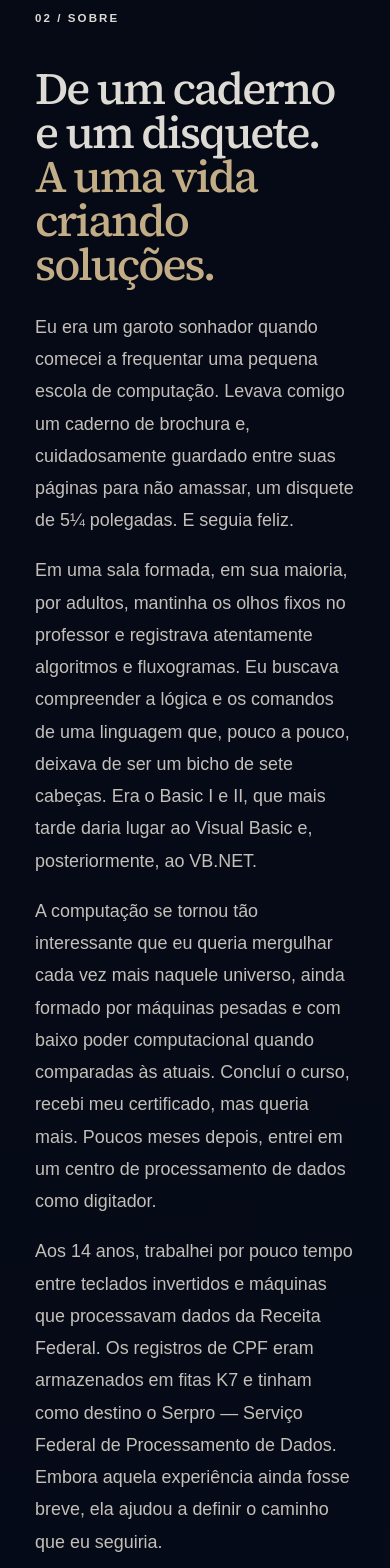
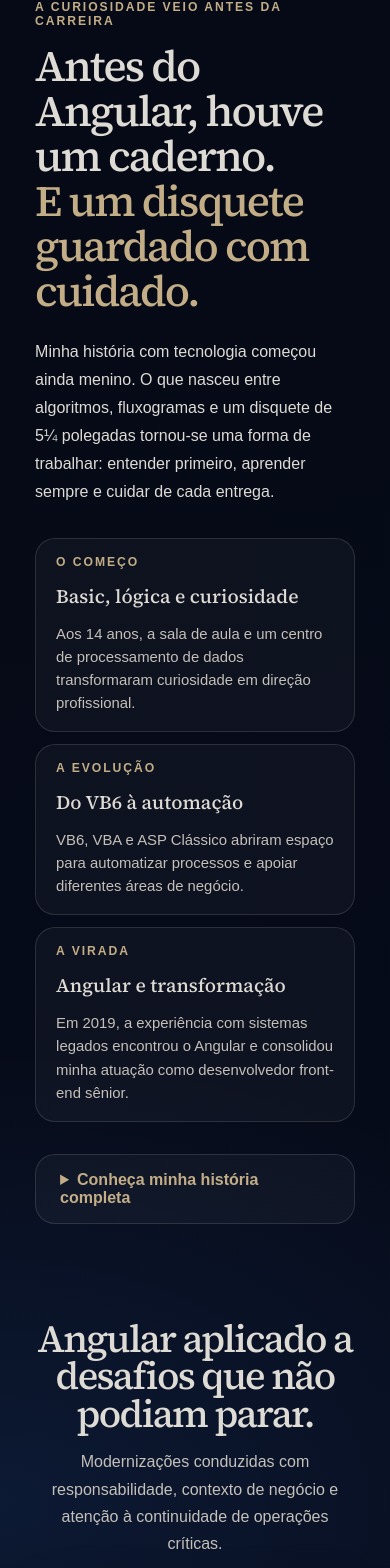
Before and after one commit to a13xandr3/alexandre-esteves-portfolio, an Angular app: page / in a window 390 px wide. Shown: the part 1673-3241 px from the top of the page. Built offline with nearby package versions, Linux system fonts and the light colour scheme; a web font is replaced by a local one.

Commit message:
feat: refine portfolio content sections

```diff
--- a/src/app/portfolio/components/about-section/about-section.component.html
+++ b/src/app/portfolio/components/about-section/about-section.component.html
@@ -1,63 +1,85 @@
-<p class="section-number">02 / SOBRE</p>
-<div>
+<div class="story">
+  <div class="story-heading">
+    <p class="story-kicker">A curiosidade veio antes da carreira</p>
     <h2 id="sobre-title">
-    De um caderno e um disquete.<br /><span>A uma vida criando soluções.</span>
+      Antes do Angular, houve um caderno.<br /><span>E um disquete guardado com cuidado.</span>
     </h2>
+    <p class="story-intro">
+      Minha história com tecnologia começou ainda menino. O que nasceu entre algoritmos, fluxogramas
+      e um disquete de 5¼ polegadas tornou-se uma forma de trabalhar: entender primeiro, aprender
+      sempre e cuidar de cada entrega.
+    </p>
+  </div>
+
+  <div class="story-timeline" aria-label="Marcos da trajetória profissional">
+    <article class="story-milestone">
+      <span class="story-year">O começo</span>
+      <h3>Basic, lógica e curiosidade</h3>
       <p>
-    Eu era um garoto sonhador quando comecei a frequentar uma pequena escola de computação. Levava
-    comigo um caderno de brochura e, cuidadosamente guardado entre suas páginas para não amassar, um
-    disquete de 5¼ polegadas. E seguia feliz.
+        Aos 14 anos, a sala de aula e um centro de processamento de dados transformaram curiosidade
+        em direção profissional.
+      </p>
+    </article>
+    <article class="story-milestone">
+      <span class="story-year">A evolução</span>
+      <h3>Do VB6 à automação</h3>
+      <p>
+        VB6, VBA e ASP Clássico abriram espaço para automatizar processos e apoiar diferentes áreas
+        de negócio.
+      </p>
+    </article>
+    <article class="story-milestone">
+      <span class="story-year">A virada</span>
+      <h3>Angular e transformação</h3>
+      <p>
+        Em 2019, a experiência com sistemas legados encontrou o Angular e consolidou minha atuação
+        como desenvolvedor front-end sênior.
+      </p>
+    </article>
+  </div>
+
+  <details class="story-full">
+    <summary>Conheça minha história completa</summary>
+    <div class="story-full-copy">
+      <p>
+        Eu era um garoto sonhador quando comecei a frequentar uma pequena escola de computação.
+        Levava comigo um caderno de brochura e, cuidadosamente guardado entre suas páginas para não
+        amassar, um disquete de 5¼ polegadas. E seguia feliz.
       </p>
       <p>
         Em uma sala formada, em sua maioria, por adultos, mantinha os olhos fixos no professor e
-    registrava atentamente algoritmos e fluxogramas. Eu buscava compreender a lógica e os comandos
-    de uma linguagem que, pouco a pouco, deixava de ser um bicho de sete cabeças. Era o Basic I e
-    II, que mais tarde daria lugar ao Visual Basic e, posteriormente, ao VB.NET.
+        registrava atentamente algoritmos e fluxogramas. Eu buscava compreender a lógica e os
+        comandos de uma linguagem que, pouco a pouco, deixava de ser um bicho de sete cabeças. Era o
+        Basic I e II, que mais tarde daria lugar ao Visual Basic e, posteriormente, ao VB.NET.
       </p>
       <p>
-    A computação se tornou tão interessante que eu queria mergulhar cada vez mais naquele universo,
-    ainda formado por máquinas pesadas e com baixo poder computacional quando comparadas às atuais.
-    Concluí o curso, recebi meu certificado, mas queria mais. Poucos meses depois, entrei em um
-    centro de processamento de dados como digitador.
+        A computação se tornou tão interessante que eu queria mergulhar cada vez mais naquele
+        universo. Concluí o curso e, poucos meses depois, entrei em um centro de processamento de
+        dados como digitador. Aos 14 anos, trabalhei entre teclados invertidos e máquinas que
+        processavam dados da Receita Federal destinados ao Serpro.
       </p>
       <p>
-    Aos 14 anos, trabalhei por pouco tempo entre teclados invertidos e máquinas que processavam
-    dados da Receita Federal. Os registros de CPF eram armazenados em fitas K7 e tinham como destino
-    o Serpro — Serviço Federal de Processamento de Dados. Embora aquela experiência ainda fosse
-    breve, ela ajudou a definir o caminho que eu seguiria.
-  </p>
-  <p>
-    Alguns anos depois, aventurei-me como técnico e professor de informática. Naquela época,
-    ensinava Windows e o pacote Office a turmas entusiasmadas para aprender. Em 1991, iniciei de
-    fato em um CPD, apoiando os processos internos de uma corretora de seguros.
+        Alguns anos depois, aventurei-me como técnico e professor de informática. Em 1991, iniciei
+        de fato em um CPD, apoiando os processos internos de uma corretora de seguros.
       </p>
       <p>
         Minha aproximação definitiva com análise de sistemas e desenvolvimento aconteceu na Brahma,
-    criando planilhas para apoiar diferentes áreas da empresa. Isso me levou ao VB6, cuja
-    familiaridade com o Basic I e II tornou o aprendizado natural. Logo eu já programava em VB6 e
-    VBA para Excel, atendendo diversos departamentos da Brahma em São Paulo.
+        criando planilhas para apoiar diferentes áreas. Isso me levou ao VB6 e ao VBA para Excel.
+        Com o avanço das necessidades, aprendi ASP Clássico e passei a automatizar processos para
+        diversos departamentos.
       </p>
       <p>
-    Com o avanço das necessidades, aprendi ASP Clássico. O trabalho com essas tecnologias fez com
-    que outros departamentos passassem a procurar minha experiência em VBA para automatizar seus
-    processos. Depois de quatro anos na Brahma, essa bagagem abriu portas para diferentes projetos
-    envolvendo ASP Clássico e VBA para Excel.
+        A grande virada aconteceu em 2019, quando comecei a aprender Angular dentro do Banco
+        Santander. Participei da transformação de uma aplicação legada em VB6 para Angular 8. Minha
+        experiência anterior, somada a conhecimentos de mainframe e CICS, ajudou a equipe a obter
+        massas de dados mais específicas e antecipar a entrega do projeto em seis meses.
       </p>
       <p>
-    A grande virada aconteceu em 2019, quando comecei a aprender Angular dentro do Banco Santander.
-    A mudança me permitiu deixar o ASP Clássico em um momento em que a tecnologia já estava se
-    tornando estagnada e avançar definitivamente como desenvolvedor front-end.
-  </p>
-  <p>
-    Participei da transformação de uma aplicação legada em VB6 — tecnologia que eu conhecia muito
-    bem — para Angular 8. Minha experiência anterior, somada a conhecimentos de mainframe e CICS,
-    também permitiu apoiar a equipe no levantamento de massas de dados para testes mais específicos.
-    Com isso, reduzimos o tempo de desenvolvimento e antecipamos a entrega do projeto em seis meses.
-  </p>
-  <p>
-    Após três anos dedicados ao Angular, passei por novos projetos e empresas do setor financeiro,
-    sempre contribuindo para a migração de plataformas legadas. Hoje atuo como Desenvolvedor Angular
-    Sênior, também com experiência em Java 17 e 21, avançando no back-end com a meta de me
-    consolidar como desenvolvedor full-stack sênior.
+        Após três anos dedicados ao Angular, passei por novos projetos e empresas do setor
+        financeiro, sempre contribuindo para a migração de plataformas legadas. Hoje atuo como
+        Desenvolvedor Angular Sênior, também com experiência em Java 17 e 21, avançando no back-end
+        para me consolidar como desenvolvedor full-stack sênior.
       </p>
     </div>
+  </details>
+</div>
--- a/src/app/portfolio/components/about-section/about-section.component.scss
+++ b/src/app/portfolio/components/about-section/about-section.component.scss
@@ -1,38 +1,95 @@
 :host {
-  display: grid;
-  grid-template-columns: 1fr 3fr;
-  gap: 2rem;
+  display: block;
+  margin-block: clamp(4rem, 8vw, 7rem);
   padding: clamp(0rem, 10vw, 1rem) clamp(1.25rem, 9vw, 10rem);
 }
-
-.section-number {
+.story-kicker,
+.story-year {
   text-transform: uppercase;
-  letter-spacing: 0.18em;
-  font-size: 0.72rem;
+  letter-spacing: 0.16em;
+  font-size: 0.76rem;
   font-weight: 800;
 }
-:host > div {
-  max-width: 65rem;
+.story {
+  display: grid;
+  grid-template-columns: minmax(10rem, 2.9fr) minmax(33rem, 0.7fr);
+  gap: clamp(2rem, 5vw, 5rem);
+  align-items: start;
+  max-width: 100%;
+}
+.story-kicker {
+  margin: 0 0 1rem;
 }
 h2 {
-  margin: 0 0 1.5rem;
+  margin: 0 0 clamp(1.5rem, 3vw, 2.5rem);
   font-family: var(--display);
-  font-size: clamp(2.8rem, 5.5vw, 6rem);
+  font-size: clamp(2.7rem, 4.6vw, 5rem);
   font-weight: 520;
-  line-height: 0.98;
+  line-height: 1;
   letter-spacing: -0.045em;
 }
-:host > div > p {
-  max-width: 49rem;
-  margin-left: auto;
-  font-size: 1.12rem;
+.story-intro {
+  max-width: 55ch;
+  margin: 0;
+  font-size: clamp(1rem, 1.2vw, 1.12rem);
+  line-height: 1.75;
+}
+.story-timeline {
+  display: grid;
+  grid-template-columns: 1fr;
+  gap: 0.75rem;
+}
+.story-milestone {
+  display: grid;
+  grid-template-columns: minmax(6.5rem, 0.5fr) minmax(10rem, 0.9fr) minmax(14rem, 1.5fr);
+  gap: 1rem;
+  align-items: center;
+  min-height: 0;
+  padding: clamp(1rem, 1.8vw, 1.4rem) clamp(1.25rem, 2vw, 1.75rem);
+  border: 1px solid;
+  border-radius: 1.25rem;
+}
+.story-milestone h3 {
+  margin: 0;
+  font: 520 clamp(1.2rem, 1.6vw, 1.5rem)/1.15 var(--display);
+}
+.story-milestone p {
+  margin: 0;
+  color: var(--ink-soft);
+  font-size: 0.93rem;
+  line-height: 1.55;
+}
+.story-full {
+  grid-column: 1 / -1;
+  border: 1px solid;
+  border-radius: 1.25rem;
+}
+.story-full summary {
+  padding: 1rem 1.5rem;
+  cursor: pointer;
+  font-weight: 750;
+  list-style-position: inside;
+}
+.story-full-copy {
+  max-width: 70ch;
+  padding: 0 1.5rem 1.5rem;
+}
+.story-full-copy p {
+  margin: 0 0 1.25rem;
+  color: var(--ink-soft);
+  font-size: 1.05rem;
   line-height: 1.8;
 }
 @media (max-width: 900px) {
-  :host {
+  .story {
     grid-template-columns: 1fr;
   }
-  :host > div > p {
-    margin-left: 0;
+}
+@media (max-width: 520px) {
+  h2 {
+    line-height: 1.04;
+  }
+  .story-milestone {
+    grid-template-columns: 1fr;
   }
 }
--- a/src/app/portfolio/components/contact-section/contact-section.component.html
+++ b/src/app/portfolio/components/contact-section/contact-section.component.html
@@ -1,4 +1,7 @@
-<h2 id="contact-title">Vamos construir algo<br /><em>que realmente importa?</em></h2>
+<h2 id="contact-title">Seu desafio pode ser<br /><em>a próxima transformação.</em></h2>
+<p class="contact-intro">
+  Conte-me sobre seu projeto, desafio ou oportunidade. Normalmente respondo em até um dia útil.
+</p>
 
 <form class="contact-form" (submit)="sendMessage($event)">
   <input type="hidden" name="_subject" value="contato" />
--- a/src/app/portfolio/components/experience-section/experience-section.component.html
+++ b/src/app/portfolio/components/experience-section/experience-section.component.html
@@ -1,7 +1,9 @@
 <div class="section-heading">
-  <p class="section-number">03 / TRAJETÓRIA</p>
-  <h2 id="experience-title">Experiência profissional</h2>
-  <p>Uma carreira construída entre modernização, arquitetura e produtos de missão crítica.</p>
+  <h2 id="experience-title">Angular aplicado a desafios que não podiam parar.</h2>
+  <p>
+    Modernizações conduzidas com responsabilidade, contexto de negócio e atenção à continuidade de
+    operações críticas.
+  </p>
 </div>
 <div class="experience-grid">
   @for (job of experiences(); track job.company) {
@@ -10,7 +12,6 @@
         <time>{{ job.period }}</time>
         <span aria-hidden="true">✦</span>
       </div>
-
       <div class="brand-pair" aria-label="Empresa e cliente atendido">
         <div class="brand">
           <span class="brand-mark">
@@ -30,20 +31,26 @@
           >
         </div>
       </div>
-
       <div class="card-copy">
         <p class="role">{{ job.role }}</p>
         <p class="context">{{ job.context }}</p>
       </div>
-
       <div class="spotlight">
         <div>
           <span>Tecnologia</span><strong>{{ job.technology }}</strong>
         </div>
         <div>
-          <span>Meta atingida</span><strong>{{ job.achievement }}</strong>
+          <span>Impacto</span><strong>{{ job.achievement }}</strong>
         </div>
       </div>
+      <details class="case-details">
+        <summary>Ver minha contribuição</summary>
+        <ul>
+          @for (highlight of job.highlights; track highlight) {
+            <li>{{ highlight }}</li>
+          }
+        </ul>
+      </details>
     </article>
   }
 </div>
--- a/src/app/portfolio/components/experience-section/experience-section.component.scss
+++ b/src/app/portfolio/components/experience-section/experience-section.component.scss
@@ -1,33 +1,33 @@
 :host {
   display: block;
+  margin-block: clamp(3.5rem, 7vw, 6rem);
   padding: clamp(0rem, 10vw, 1rem) clamp(1.25rem, 9vw, 10rem);
-}
-
-.section-number {
-  text-transform: uppercase;
-  letter-spacing: 0.18em;
-  font-size: 0.72rem;
-  font-weight: 800;
 }
 
 .section-heading {
   display: grid;
-  grid-template-columns: 1fr 2.1fr 1fr;
-  gap: 2rem;
-  align-items: end;
-  margin-bottom: clamp(2.75rem, 6vw, 5rem);
+  grid-template-columns: minmax(0, 1fr);
+  justify-items: center;
+  gap: clamp(0.75rem, 1.5vw, 1.25rem);
+  max-width: 70rem;
+  margin: 0 auto clamp(1.5rem, 3vw, 2.5rem);
+  text-align: center;
 }
 
 .section-heading h2 {
   margin: 0;
   font-family: var(--display);
-  font-size: clamp(2.8rem, 5vw, 5.5rem);
+  max-width: 34ch;
+  font-size: clamp(2.4rem, 4.6vw, 5rem);
   font-weight: 520;
   line-height: 0.98;
   letter-spacing: -0.045em;
 }
 
 .section-heading > p:last-child {
+  max-width: 52ch;
+  margin: 0;
+  font-size: clamp(1rem, 1.25vw, 1.2rem);
   line-height: 1.7;
 }
 
@@ -38,10 +38,10 @@
 }
 
 .experience-card {
-  min-height: 25rem;
+  min-height: 21rem;
   display: flex;
   flex-direction: column;
-  padding: clamp(1.35rem, 2.5vw, 2rem);
+  padding: clamp(1.2rem, 2vw, 1.65rem);
   border: 1px solid;
   border-radius: 1.5rem;
   overflow: hidden;
@@ -52,6 +52,10 @@
 
 .experience-card:hover {
   transform: translateY(-0.35rem);
+}
+.experience-card:last-child:nth-child(odd) {
+  grid-column: 1 / -1;
+  min-height: 18rem;
 }
 
 .card-topline,
@@ -71,7 +75,7 @@
 
 .brand-pair {
   gap: clamp(0.6rem, 1.5vw, 1rem);
-  margin: clamp(2rem, 4vw, 3rem) 0;
+  margin: clamp(1.25rem, 2.5vw, 2rem) 0;
 }
 
 .brand {
@@ -93,12 +97,12 @@
 .brand small,
 .spotlight span {
   margin-bottom: 0.25rem;
-  font-size: 0.66rem;
+  font-size: 0.72rem;
   letter-spacing: 0.09em;
   text-transform: uppercase;
 }
 .brand strong {
-  font-size: clamp(0.75rem, 1.1vw, 0.92rem);
+  font-size: clamp(0.82rem, 1.1vw, 0.96rem);
   line-height: 1.25;
 }
 
@@ -119,6 +123,19 @@
   height: auto;
   max-width: 100%;
   max-height: 100%;
+  object-fit: contain;
+}
+.brand-mark img[src*='keeggo'] {
+  max-width: 92%;
+}
+.brand-mark img[src*='bs2'] {
+  max-width: 82%;
+  max-height: 82%;
+}
+.brand-mark img[src*='ecartorio'],
+.brand-mark img[src*='gft-technologies'] {
+  max-width: 88%;
+  max-height: 88%;
 }
 .brand-connector {
   font-size: 1.2rem;
@@ -133,13 +150,13 @@
   font: 520 clamp(1.25rem, 2vw, 1.65rem)/1.15 var(--display);
 }
 .context {
-  margin: 0.6rem 0 1.5rem;
-  font-size: 0.8rem;
+  margin: 0.45rem 0 1rem;
+  font-size: 0.86rem;
 }
 
 .spotlight {
   align-items: stretch;
-  padding-top: 1.25rem;
+  padding-top: 0.9rem;
   border-top: 1px solid;
 }
 
@@ -153,8 +170,30 @@
   border-left: 1px solid;
 }
 .spotlight strong {
+  font-size: 0.92rem;
+  line-height: 1.35;
+}
+
+.case-details {
+  margin-top: 0.9rem;
+  padding-top: 0.75rem;
+  border-top: 1px solid;
+}
+.case-details summary {
+  cursor: pointer;
   font-size: 0.86rem;
-  line-height: 1.35;
+  font-weight: 750;
+  list-style-position: inside;
+}
+.case-details ul {
+  margin: 1rem 0 0;
+  padding-left: 1.2rem;
+  color: var(--ink-soft);
+}
+.case-details li {
+  margin-top: 0.55rem;
+  font-size: 0.88rem;
+  line-height: 1.55;
 }
 
 @media (max-width: 900px) {
@@ -165,11 +204,14 @@
   .section-heading {
     gap: 1rem;
   }
+  .experience-card:last-child:nth-child(odd) {
+    grid-column: auto;
+  }
 }
 
 @media (max-width: 480px) {
   .experience-card {
-    min-height: 27rem;
+    min-height: 23rem;
   }
   .brand-pair {
     align-items: flex-start;
--- a/src/app/portfolio/portfolio.component.ts
+++ b/src/app/portfolio/portfolio.component.ts
@@ -15,11 +15,11 @@
   protected readonly year = new Date().getFullYear();
   protected readonly skillGroups: readonly SkillGroup[] = [
     {
-      label: 'Front-end',
+      label: 'Angular e front-end',
       items: ['Angular 8–20', 'TypeScript', 'RxJS', 'HTML5', 'SCSS', 'Angular CDK', 'Ionic', 'SPA'],
     },
     {
-      label: 'Arquitetura',
+      label: 'Arquitetura Angular',
       items: [
         'Microfrontends',
         'Angular Elements',
@@ -29,12 +29,21 @@
       ],
     },
     {
-      label: 'Qualidade',
+      label: 'Qualidade de entrega',
       items: ['Jest', 'Jasmine', 'Karma', 'TDD', 'BDD', 'SOLID', 'Clean Code'],
     },
     {
-      label: 'Integração e dados',
-      items: ['APIs REST', 'Java', 'Node.js', 'C#', 'Oracle 19C', 'SQL Server', 'MySQL', 'MongoDB'],
+      label: 'Integrações e back-end',
+      items: [
+        'APIs REST',
+        'Java 17/21',
+        'Node.js',
+        'C#',
+        'Oracle 19C',
+        'SQL Server',
+        'MySQL',
+        'MongoDB',
+      ],
     },
   ];
   protected readonly experiences: readonly Experience[] = [
@@ -124,12 +133,13 @@
       period: 'set 2020 — ago 2023',
       context: 'Cobrança PJ',
       technology: 'VB6 → Angular 8',
-      achievement: 'Operação web modernizada',
+      achievement: 'Projeto antecipado em 6 meses',
       highlights: [
         'Modernização de aplicações VB6 para Angular 8.',
         'Integração com APIs desenvolvidas em Java.',
       ],
     },
+    /*
     {
       company: 'GFT Brasil Consultoria',
       companyLogo: 'assets/logos/gft-technologies-logo.svg',
@@ -145,5 +155,6 @@
         'Colaboração com a equipe de alta plataforma (mainframe).',
       ],
     },
+    */
   ];
 }
```
Also changed, not shown: src/app/portfolio/components/contact-section/contact-section.component.scss (+14 -10 lines), src/app/portfolio/components/education-section/education-section.component.html (+25 -11 lines), src/app/portfolio/components/education-section/education-section.component.scss (+27 -17 lines), src/app/portfolio/components/skills-section/skills-section.component.html (+7 -4 lines), src/app/portfolio/components/skills-section/skills-section.component.scss (+28 -20 lines). Lines whose indentation alone changed are shown as unchanged.
